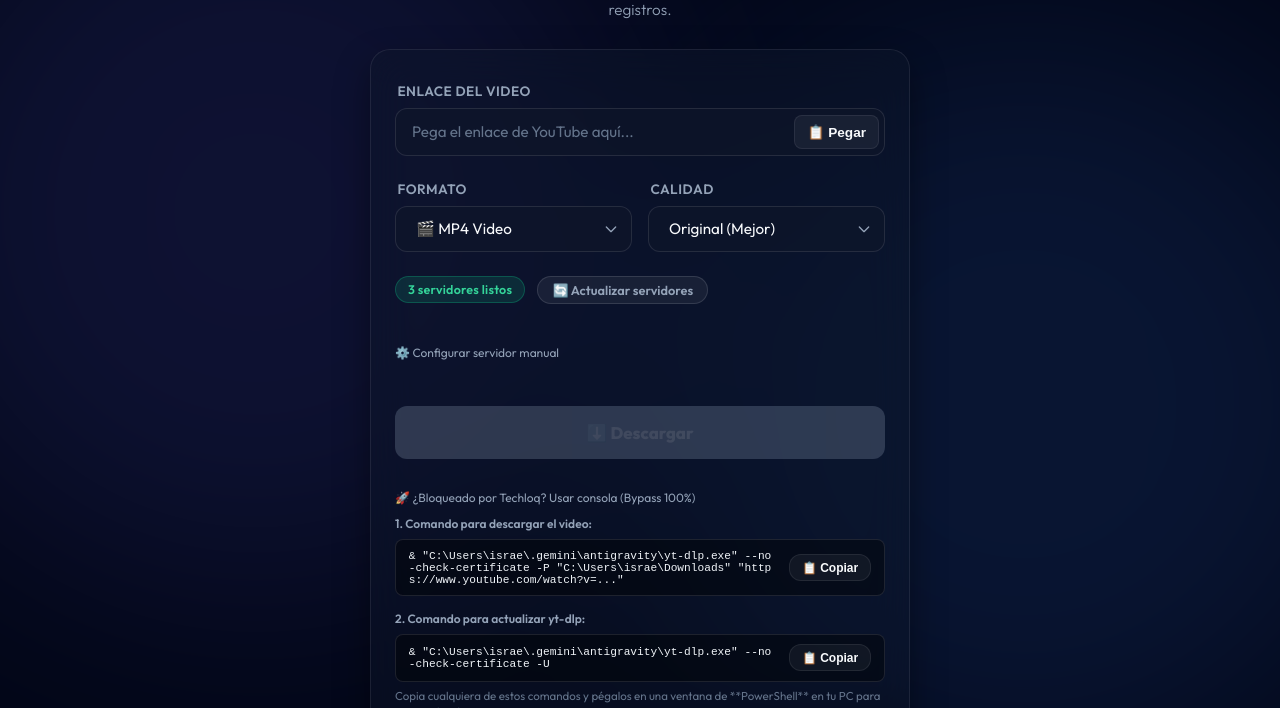
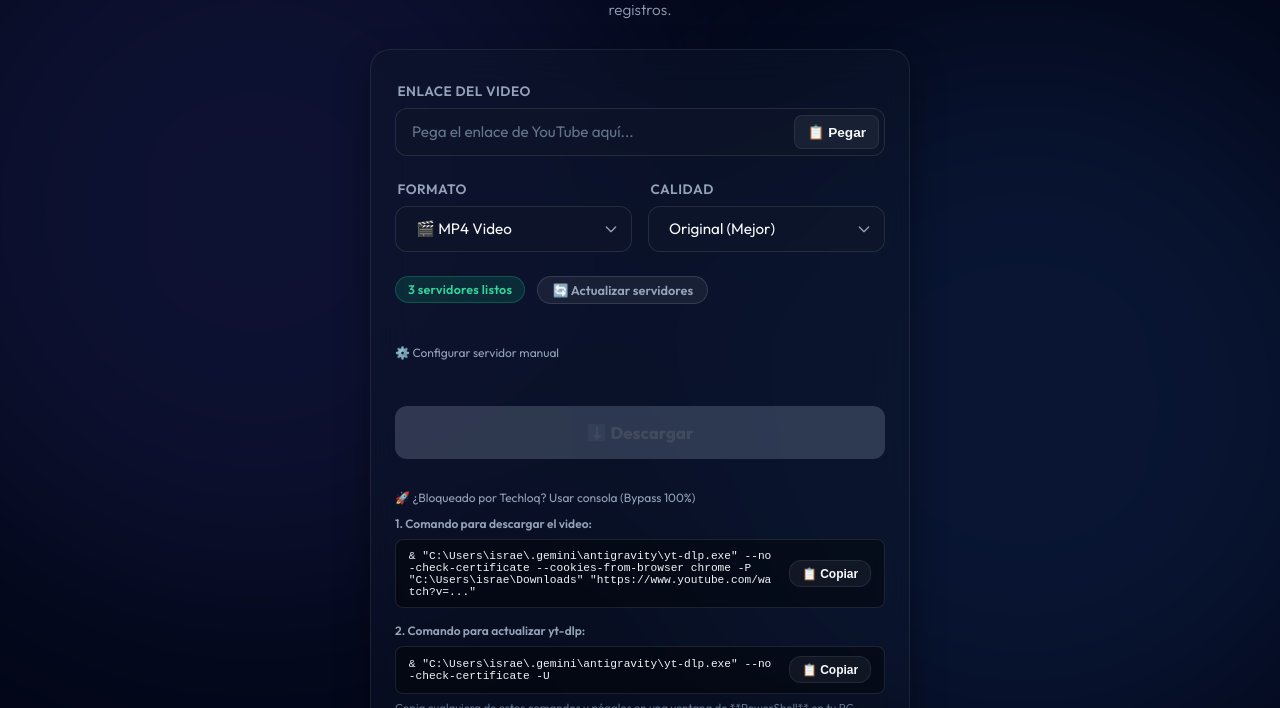
Before and after one commit to CHKI541/Descarga, a plain HTML site: page index.html in a window 1280 px wide. Both pictures are taken after a click on the button "🚀 ¿Bloqueado por Techloq? Usar consola (Bypass 100%)". Shown: the part 92-800 px from the top of the page. Drawn offline with Linux system fonts and the light colour scheme.

Commit message:
feat: update PowerShell command template with cookies option and warn to close Chrome

```diff
--- a/app.js
+++ b/app.js
@@ -336,7 +336,7 @@ document.addEventListener("DOMContentLoaded", () => {
   const bypassCodeText    = document.getElementById("bypass-code-text");
   const btnCopyBypass     = document.getElementById("btn-copy-bypass");
 
-  const POWERSHELL_TEMPLATE = `& "C:\\Users\\israe\\.gemini\\antigravity\\yt-dlp.exe" --no-check-certificate -P "C:\\Users\\israe\\Downloads" "[URL]"`;
+  const POWERSHELL_TEMPLATE = `& "C:\\Users\\israe\\.gemini\\antigravity\\yt-dlp.exe" --no-check-certificate --cookies-from-browser chrome -P "C:\\Users\\israe\\Downloads" "[URL]"`;
 
   function updateBypassCommand() {
     if (!bypassCodeText) return;
--- a/index.html
+++ b/index.html
@@ -108,7 +108,7 @@
         <div id="bypass-wrapper" class="settings-wrapper" style="display: none;">
           <label class="settings-label">1. Comando para descargar el video:</label>
           <div class="code-box">
-            <code id="bypass-code-text">&amp; "C:\Users\israe\.gemini\antigravity\yt-dlp.exe" --no-check-certificate -P "C:\Users\israe\Downloads" "[Enlace]"</code>
+            <code id="bypass-code-text">&amp; "C:\Users\israe\.gemini\antigravity\yt-dlp.exe" --no-check-certificate --cookies-from-browser chrome -P "C:\Users\israe\Downloads" "[Enlace]"</code>
             <button id="btn-copy-bypass" class="btn-secondary">📋 Copiar</button>
           </div>
 
@@ -117,7 +117,8 @@
             <code id="bypass-update-text">&amp; "C:\Users\israe\.gemini\antigravity\yt-dlp.exe" --no-check-certificate -U</code>
             <button id="btn-copy-update" class="btn-secondary">📋 Copiar</button>
           </div>
-          <p class="settings-help">Copia cualquiera de estos comandos y pégalos en una ventana de **PowerShell** en tu PC para ejecutarlos directamente.</p>
+          <p class="settings-help">Copia cualquiera de estos comandos y pégalos en una ventana de **PowerShell** en tu PC.</p>
+          <p class="settings-help" style="color: #fbbf24; margin-top: 0.2rem;">⚠️ **Nota Importante:** Para descargar el video, debes **cerrar Chrome por completo** antes de ejecutar el comando de descarga. Esto permite que el programa lea tu sesión autorizada por Techloq y evite el bloqueo.</p>
         </div>
       </div>
 
```
